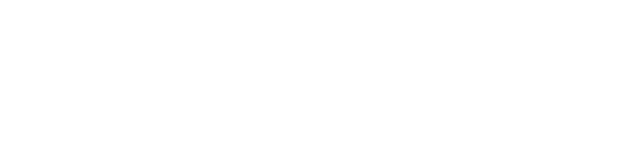
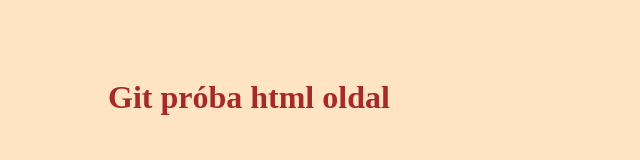
Before and after one commit to gergoszigedi/proba1_13Sze, a plain HTML site: page index.html in a window 1280 px wide. Shown: the whole page, without its empty margins (0-640 px from the left). Drawn offline with Linux system fonts and the light colour scheme.

Commit message:
h1-es címsor létrehozása, hozzá alap css beállítása

```diff
--- a/css/main.css
+++ b/css/main.css
@@ -0,0 +1,8 @@
+body{
+    background-color: bisque;
+    padding: 50px 100px;
+}
+
+h1{
+    color:brown;
+}
--- a/index.html
+++ b/index.html
@@ -7,6 +7,6 @@
     <title>githez Próba</title>
 </head>
 <body>
-
+    <h1>Git próba html oldal</h1>
 </body>
 </html>
```
